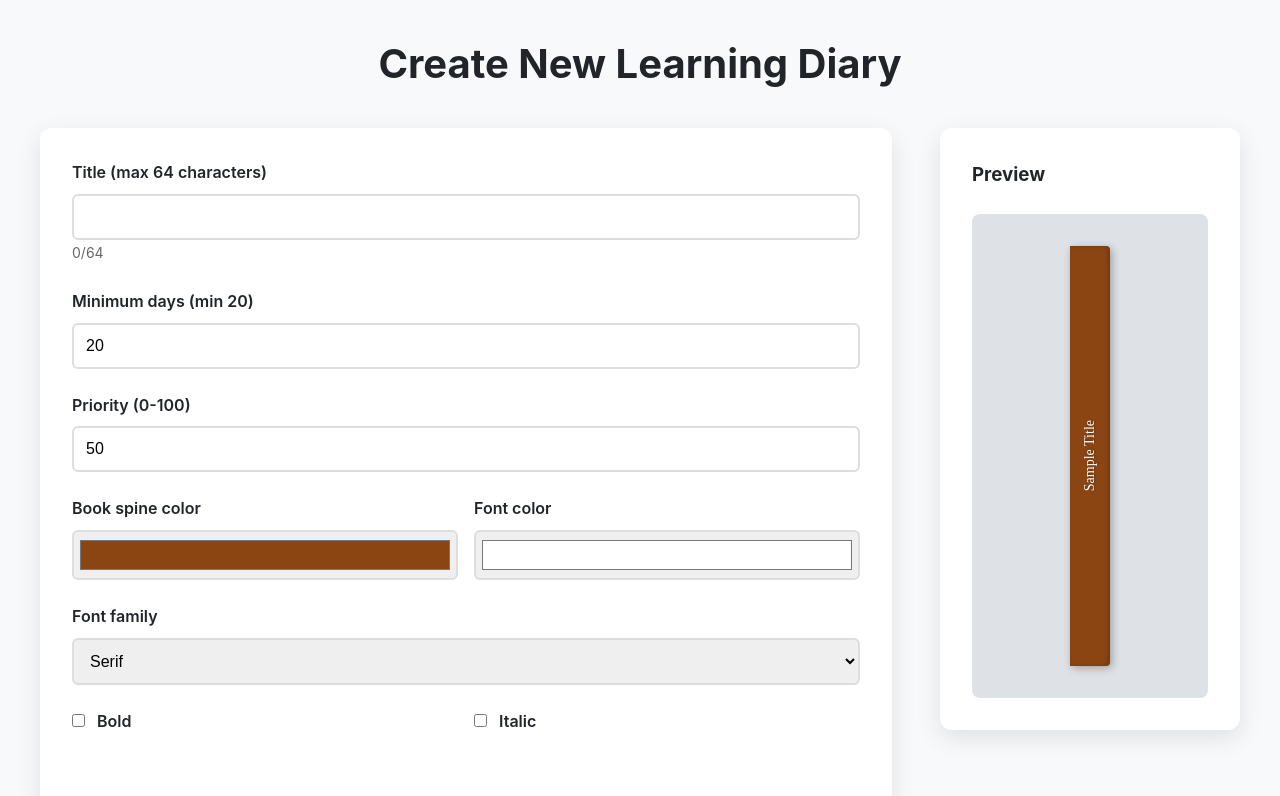
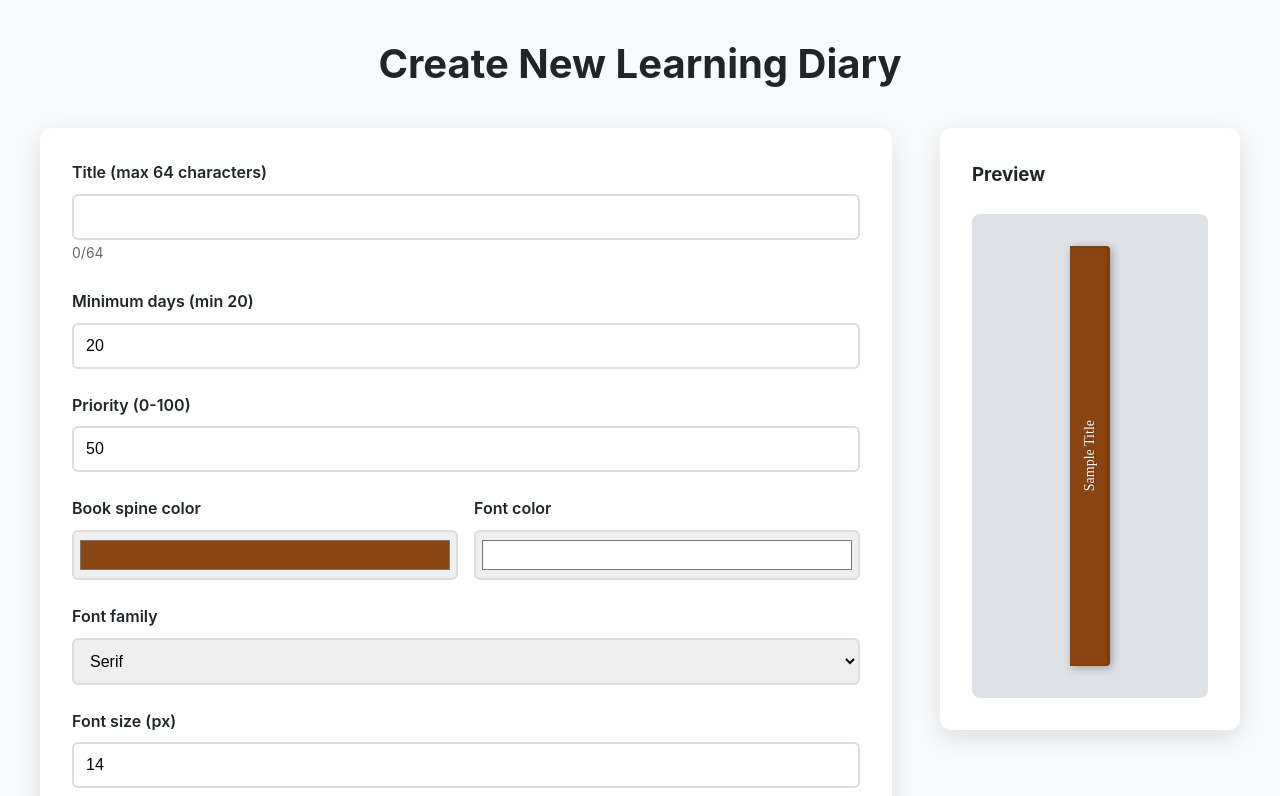
Before and after one commit to koljapluemer/learning-diaries, a Vue app: page /new-diary in a window 1280 px wide. Shown: the top 796 px of the page. Built offline with nearby package versions, Linux system fonts and the light colour scheme.

Commit message:
allow setting font size

```diff
--- a/src/components/BookSpine.vue
+++ b/src/components/BookSpine.vue
@@ -56,7 +56,7 @@ const textStyle = computed(() => ({
   fontFamily: props.diary.fontFamily,
   fontWeight: props.diary.bold ? 'bold' : 'normal',
   fontStyle: props.diary.italic ? 'italic' : 'normal',
-  fontSize: '14px',
+  fontSize: `${props.diary.fontSize}px`,
   writingMode: 'vertical-rl' as const,
   textOrientation: 'mixed' as const,
   transform: 'rotate(180deg)',
--- a/src/composables/useDiaries.ts
+++ b/src/composables/useDiaries.ts
@@ -8,6 +8,7 @@ export interface Diary {
   color: string
   fontColor: string
   fontFamily: string
+  fontSize: number
   bold: boolean
   italic: boolean
   createdAt: Date
--- a/src/views/NewDiaryView.vue
+++ b/src/views/NewDiaryView.vue
@@ -71,6 +71,16 @@
             </select>
           </div>
 
+          <div class="form-group">
+            <label for="fontSize">Font size (px)</label>
+            <input
+              id="fontSize"
+              v-model.number="form.fontSize"
+              type="number"
+              required
+            />
+          </div>
+
           <div class="form-row">
             <div class="form-group">
               <label>
@@ -121,6 +131,7 @@ const form = ref({
   color: '#8b4513',
   fontColor: '#ffffff',
   fontFamily: 'serif',
+  fontSize: 14,
   bold: false,
   italic: false
 })
@@ -133,6 +144,7 @@ const previewDiary = computed((): Diary => ({
   color: form.value.color,
   fontColor: form.value.fontColor,
   fontFamily: form.value.fontFamily,
+  fontSize: form.value.fontSize,
   bold: form.value.bold,
   italic: form.value.italic,
   createdAt: new Date()
@@ -147,6 +159,7 @@ const createDiary = async () => {
       color: form.value.color,
       fontColor: form.value.fontColor,
       fontFamily: form.value.fontFamily,
+      fontSize: form.value.fontSize,
       bold: form.value.bold,
       italic: form.value.italic
     })
```
